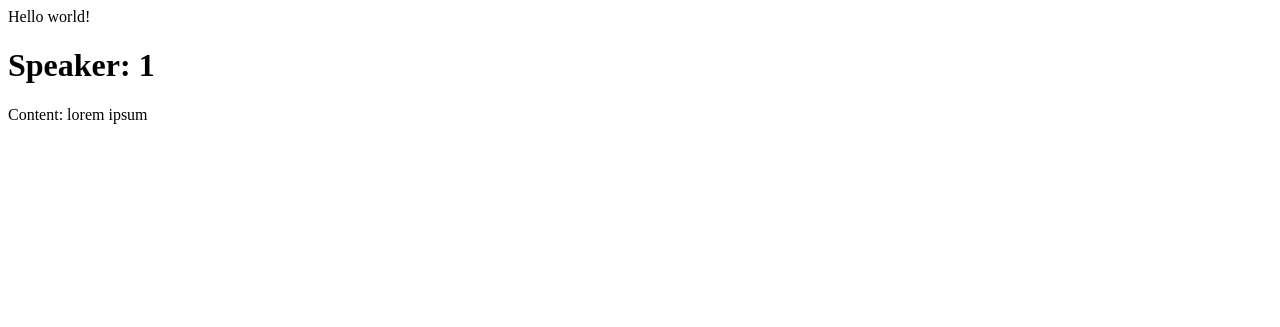
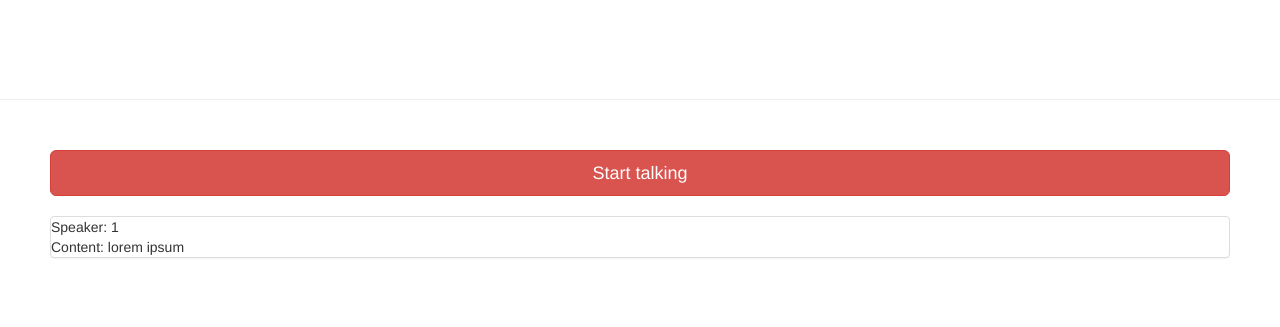
Before and after one commit to cathykc/civil, a Flask app: page / in a window 1280 px wide. Shown: the top 327 px of the page. Run offline with Flask 2, Linux system fonts and the light colour scheme; style sheets or scripts are compiled from the project's sources; some libraries are stand-ins or nearby versions.

Commit message:
basic front

```diff
--- a/package.json
+++ b/package.json
@@ -18,8 +18,8 @@
     "webpack": "^1.12.12"
   },
   "dependencies": {
-    "react": "^0.14.7",
+    "react": "^0.14.9",
     "react-bootstrap": "^0.31.1",
-    "react-dom": "^0.14.7"
+    "react-dom": "^0.14.9"
   }
 }
--- /dev/null
+++ b/static/css/style.css
@@ -0,0 +1,22 @@
+.header {
+	height: 100px;
+	border-bottom: solid 0.5px #EEE;
+	padding: 20px 50px;
+}
+
+.title {
+	line-height: 60px;
+	font-size: 40px;
+}
+
+.content {
+	padding: 50px;
+}
+
+#record {
+	margin-bottom: 20px;
+}
+
+#conversation {
+
+}
--- a/static/js/index.js
+++ b/static/js/index.js
@@ -1,5 +1,7 @@
 import React from 'react';
 import ReactDOM from 'react-dom';
 import Conversation from './conversation';
+import RecordButton from './record-button';
 
 ReactDOM.render(<Conversation/>, document.getElementById('conversation'));
+ReactDOM.render(<RecordButton/>, document.getElementById('record'));
--- a/static/js/point.js
+++ b/static/js/point.js
@@ -1,13 +1,16 @@
 import React from 'react';
+import { Panel } from 'react-bootstrap';
 
 class Point extends React.Component {
 	render() {
 		var pointClass = "point-container point-level-" + this.props.level;
 		return (
-			<div className={ pointClass }>
-				<h1>Speaker: { this.props.speaker_id }</h1>
-				<div className="point-content">Content: { this.props.content }</div>
-			</div>
+			<Panel>
+				<div className={ pointClass }>
+					<div className='point-speaker'>Speaker: { this.props.speaker_id }</div>
+					<div className="point-content">Content: { this.props.content }</div>
+				</div>
+			</Panel>
 			);
 	}
 }
--- /dev/null
+++ b/static/js/record-button.js
@@ -0,0 +1,12 @@
+import React from 'react';
+import { Button } from 'react-bootstrap'
+
+class RecordButton extends React.Component {
+	render() {
+		return (
+			<Button bsStyle="danger" bsSize="large" block>Start talking</Button>
+		);
+	}
+}
+
+module.exports = RecordButton;
--- a/templates/index.html
+++ b/templates/index.html
@@ -1,14 +1,20 @@
 <!DOCTYPE html>
 <html>
 <head>
+	<link rel="stylesheet" type="text/css" href="{{ url_for('static', filename='css/style.css' )}}">
+	<link rel="stylesheet" href="https://maxcdn.bootstrapcdn.com/bootstrap/latest/css/bootstrap.min.css">
   <script src="{{ url_for('static', filename='js/streaming.js' )}}"></script>
   <script src="{{ url_for('static', filename='js/client.js' )}}"></script>
 </head>
 <body>
-
-	Hello world!
-	<div id="conversation"></div>
-
+	<div class="header">
+		<!-- <div class="title">CIVIL </div> -->
+	</div>
+	<div class="content">
+		<div class="participants"></div>
+		<div id="record"></div>
+		<div id="conversation"></div>
+	</div>
 	<script type="text/javascript" src="{{ url_for('static', filename='bundle.js') }}"></script>
 </body>
 </html>
```
